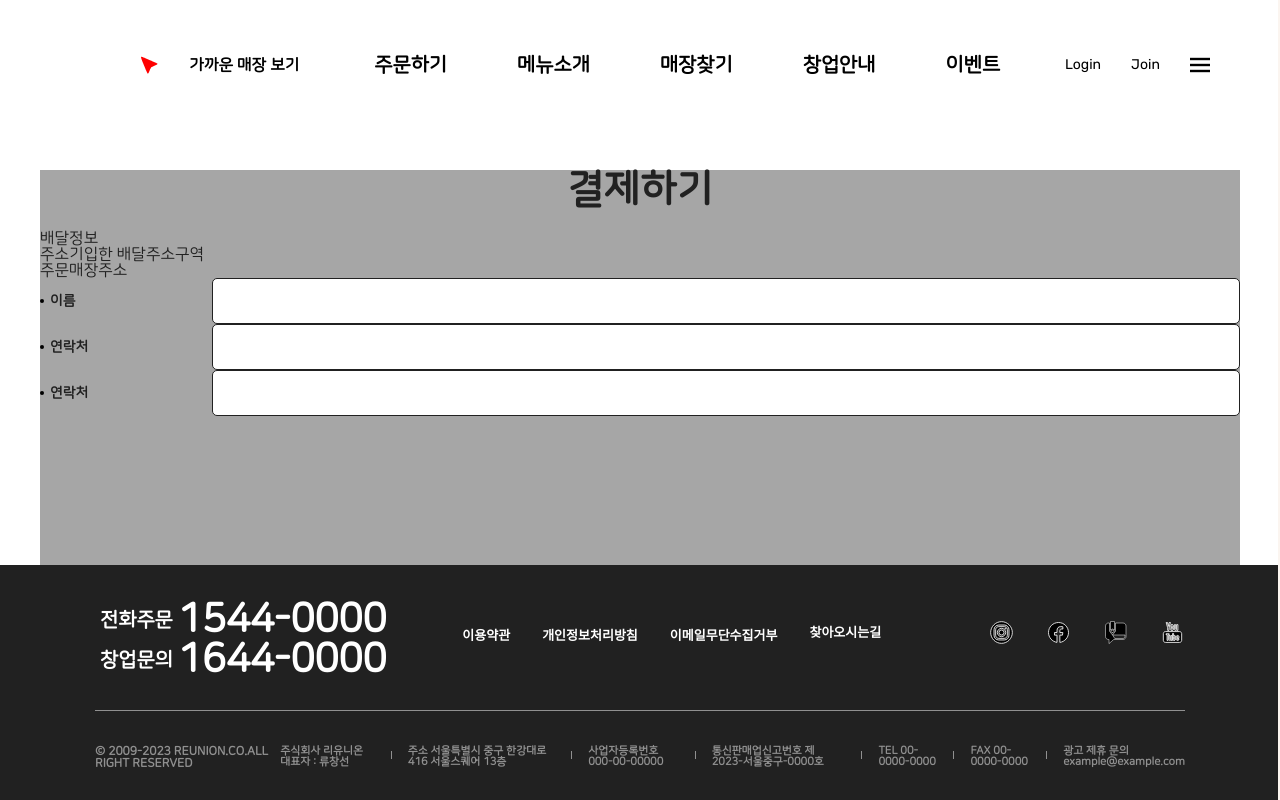
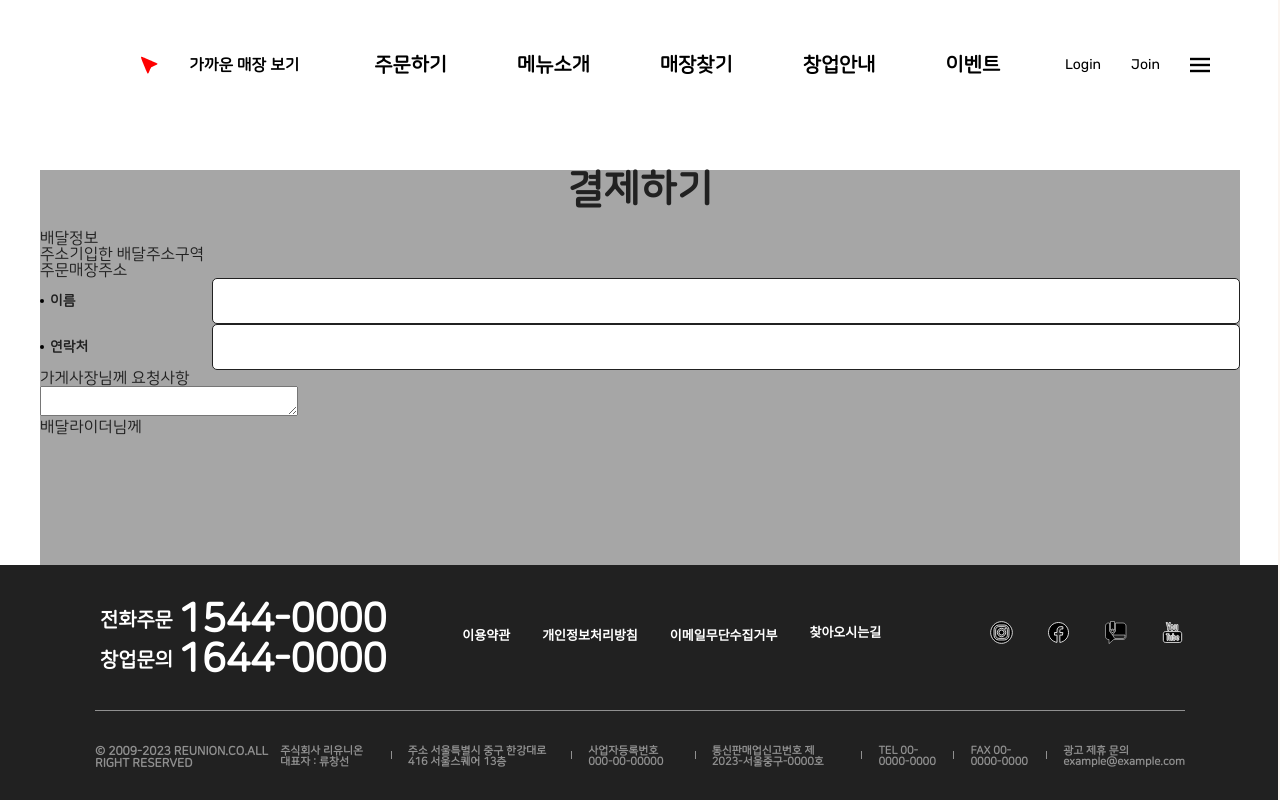
Before and after one commit to ryushin01/goobne, a React (Vite) app: page /goobne/order in a window 1280 px wide. Built offline with nearby package versions, Linux system fonts and the light colour scheme.

Commit message:
:construction: 타 브랜치 이동으로 인한 커밋

```diff
--- a/src/pages/Order.jsx
+++ b/src/pages/Order.jsx
@@ -1,5 +1,6 @@
 import styled from 'styled-components';
 import Input from '../components/Input/Input';
+import SelectBox from '../components/SelectBox/SelectBox';
 
 const Order = () => {
   return (
@@ -27,10 +28,17 @@ const Order = () => {
                 <Input type="text" label="연락처" />
               </li>
               <li>
-                <Input label="연락처" />
+                <span>가게사장님께 요청사항</span>
               </li>
-              <li></li>
-              <li></li>
+              <li>
+                <textarea></textarea>
+              </li>
+              <li>
+                <div>
+                  <span>배달</span>
+                  <span>라이더님께</span>
+                </div>
+              </li>
             </ul>
           </fieldset>
         </form>
```
